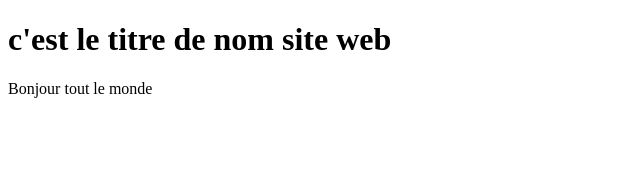
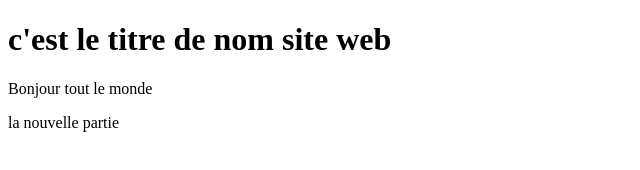
Before and after one commit to wondemara/parti1, a plain HTML site: page index.html in a window 1280 px wide. Shown: the whole page, without its empty margins (0-640 px from the left). Drawn offline with Linux system fonts and the light colour scheme.

Commit message:
la nouvelle patie de index.html

```diff
--- a/index.html
+++ b/index.html
@@ -9,6 +9,7 @@
     <div>
         <h1>c'est le titre de nom site web</h1>
         <p>Bonjour tout le monde</p>
+        <p>la nouvelle partie</p>
     </div>
 </body>
 </html>
```
